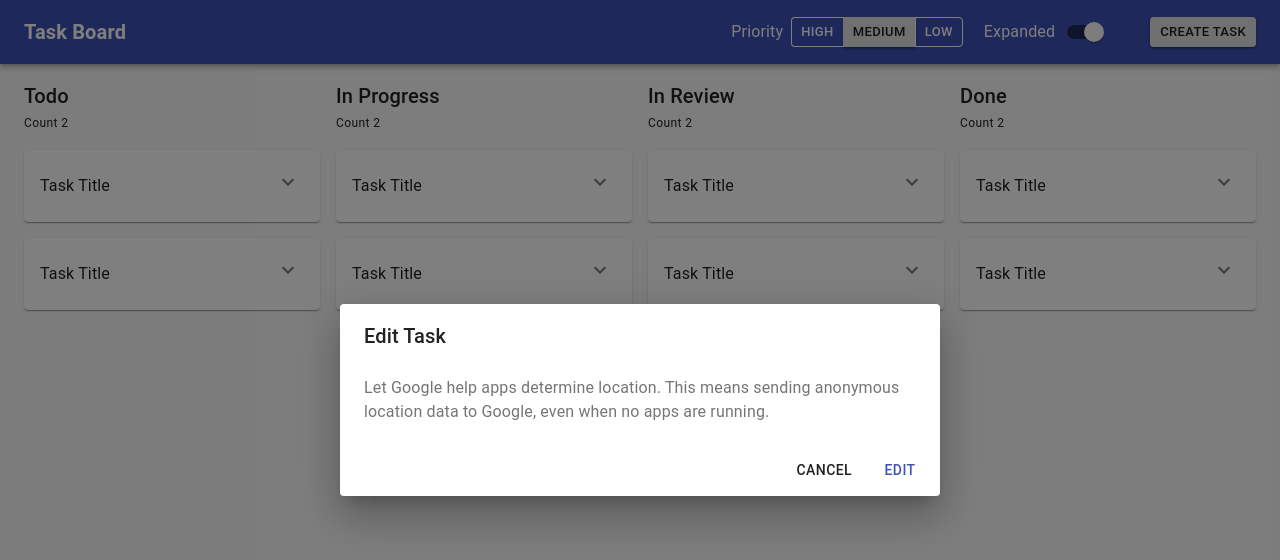
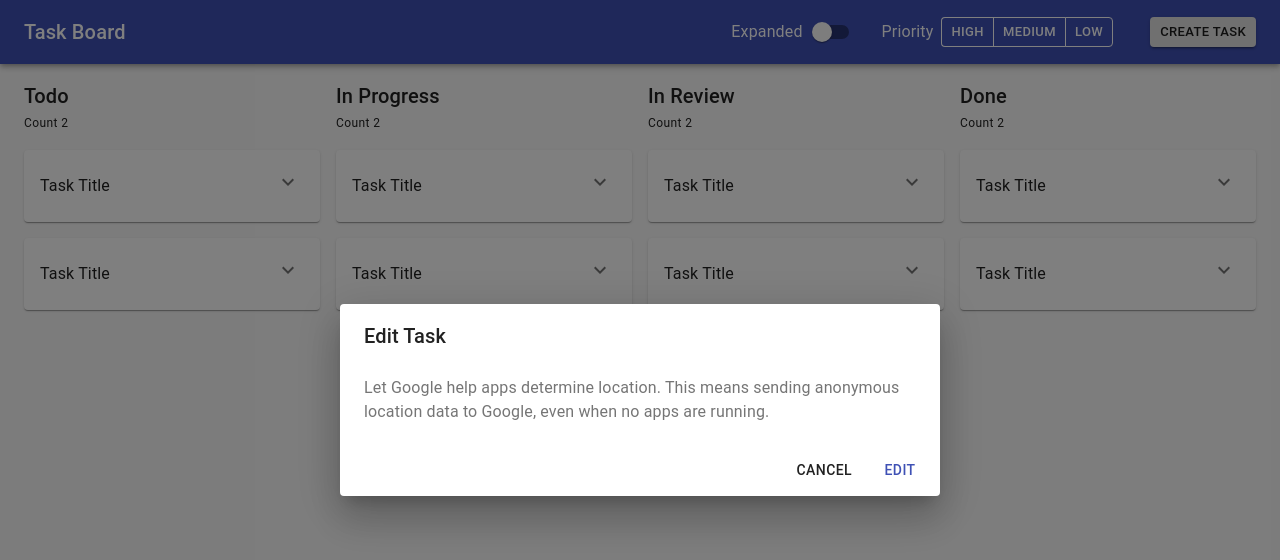
Before and after one commit to leocristofani/task-board, a React (Create React App) app: page /edit-task/1 in a window 1280 px wide. Shown: the top 560 px of the page. Built offline with nearby package versions, Linux system fonts and the light colour scheme.

Commit message:
connect filters to url params

```diff
--- a/package.json
+++ b/package.json
@@ -5,10 +5,10 @@
   "dependencies": {
     "@material-ui/core": "^4.12.3",
     "@material-ui/icons": "^4.11.2",
-    "@types/react-router-dom": "^5.1.8",
     "react": "^17.0.2",
     "react-dom": "^17.0.2",
     "react-router-dom": "^5.3.0",
+    "query-string": "^7.0.1",
     "web-vitals": "^1.0.1"
   },
   "devDependencies": {
@@ -19,6 +19,8 @@
     "@types/node": "^12.0.0",
     "@types/react": "^17.0.0",
     "@types/react-dom": "^17.0.0",
+    "@types/query-string": "^6.3.0",
+    "@types/react-router-dom": "^5.1.8",
     "react-scripts": "4.0.3",
     "typescript": "^4.1.2"
   },
--- a/src/modules/app/app.tsx
+++ b/src/modules/app/app.tsx
@@ -1,16 +1,19 @@
-import { BrowserRouter as Router } from "react-router-dom";
+import { BrowserRouter as RouteProvider } from "react-router-dom";
 import { createTheme, CssBaseline, ThemeProvider } from "@material-ui/core";
 
 import TaskBoard from "../task-board/task-board";
+import { URLProvider } from "../../shared/url-privoder/url-provider";
 
 export default function App() {
   return (
     <>
       <CssBaseline />
       <ThemeProvider theme={createTheme({})}>
-        <Router>
-          <TaskBoard />
-        </Router>
+        <RouteProvider>
+          <URLProvider>
+            <TaskBoard />
+          </URLProvider>
+        </RouteProvider>
       </ThemeProvider>
     </>
   );
--- a/src/modules/task-board/view/expand-toggle/expand-toggle.tsx
+++ b/src/modules/task-board/view/expand-toggle/expand-toggle.tsx
@@ -1,11 +1,24 @@
+import { useHistory } from "react-router-dom";
 import { FormControlLabel, Switch } from "@material-ui/core";
+import { useURL } from "../../../../shared/url-privoder/url-provider";
 
 export default function ExpandToggle() {
+  const history = useHistory();
+  const url = useURL();
+
+  const expanded = url.hasParam("expanded", "true");
+
+  const toggleExpanded = () => {
+    history.push(url.withParam("expanded", `${!expanded}`));
+  };
+
   return (
     <FormControlLabel
       label="Expanded"
       labelPlacement="start"
-      control={<Switch checked color="default" />}
+      control={
+        <Switch checked={expanded} color="default" onClick={toggleExpanded} />
+      }
     />
   );
 }
--- /dev/null
+++ b/src/modules/task-board/view/priority-filter/priority-filter.styles.ts
@@ -0,0 +1,9 @@
+import { makeStyles } from "@material-ui/core";
+
+const useStyles = makeStyles(() => ({
+  active: {
+    opacity: 0.75,
+  },
+}));
+
+export default useStyles;
--- a/src/modules/task-board/view/priority-filter/priority-filter.tsx
+++ b/src/modules/task-board/view/priority-filter/priority-filter.tsx
@@ -1,6 +1,21 @@
-import { Box, Button, ButtonGroup, FormControlLabel } from "@material-ui/core";
+import { Box, ButtonGroup, FormControlLabel } from "@material-ui/core";
+
+import { TaskPriority } from "../../task-board-types";
+import { LinkButton } from "../../../../shared/ui/link-bottom/link-button";
+import { useURL } from "../../../../shared/url-privoder/url-provider";
+
+import useStyles from "./priority-filter.styles";
+
+const taskPriorityList: { priority: TaskPriority; label: string }[] = [
+  { priority: "high", label: "High" },
+  { priority: "medium", label: "Medium" },
+  { priority: "low", label: "Low" },
+];
 
 export default function PriorityFilter() {
+  const url = useURL();
+  const classes = useStyles();
+
   return (
     <FormControlLabel
       label="Priority"
@@ -8,11 +23,17 @@ export default function PriorityFilter() {
       control={
         <Box ml={1}>
           <ButtonGroup size="small" color="inherit" variant="outlined">
-            <Button>High</Button>
-            <Button variant="contained" color="default">
-              Medium
-            </Button>
-            <Button>Low</Button>
+            {taskPriorityList.map(({ priority, label }) => (
+              <LinkButton
+                key={priority}
+                to={url.withParam("priority", priority)}
+                className={
+                  url.hasParam("priority", priority) ? classes.active : ""
+                }
+              >
+                {label}
+              </LinkButton>
+            ))}
           </ButtonGroup>
         </Box>
       }
--- a/src/modules/task-board/view/task-board-actions/task-board-actions.styles.ts
+++ b/src/modules/task-board/view/task-board-actions/task-board-actions.styles.ts
@@ -10,7 +10,7 @@ const useStyles = makeStyles((theme) => ({
   },
   label: {
     flexGrow: 1,
-    fontWeight: theme.typography.fontWeightBold,
+    textDecoration: "none",
   },
 }));
 
--- a/src/modules/task-board/view/task-board-actions/task-board-actions.tsx
+++ b/src/modules/task-board/view/task-board-actions/task-board-actions.tsx
@@ -1,10 +1,11 @@
+import { Link } from "react-router-dom";
 import { AppBar, Box, Container, Toolbar, Typography } from "@material-ui/core";
 
 import ExpandToggle from "../expand-toggle/expand-toggle";
 import PriorityFilter from "../priority-filter/priority-filter";
+import { LinkButton } from "../../../../shared/ui/link-bottom/link-button";
 
 import useStyles from "./task-board-actions.styles";
-import { LinkButton } from "../../../../shared/ui/link-bottom/link-button";
 
 export default function TaskBoardActions() {
   const classes = useStyles();
@@ -13,14 +14,20 @@ export default function TaskBoardActions() {
     <AppBar position="relative" className={classes.appBar}>
       <Container>
         <Toolbar className={classes.toolbar}>
-          <Typography variant="h6" className={classes.label}>
+          <Typography
+            to="/"
+            variant="h6"
+            color="inherit"
+            component={Link}
+            className={classes.label}
+          >
             Task Board
           </Typography>
 
-          <PriorityFilter />
+          <ExpandToggle />
 
           <Box ml={2} mr={6}>
-            <ExpandToggle />
+            <PriorityFilter />
           </Box>
 
           <LinkButton size="small" variant="contained" to="/create-task">
--- a/src/modules/task-board/view/task-board-card/task-board-card.tsx
+++ b/src/modules/task-board/view/task-board-card/task-board-card.tsx
@@ -39,13 +39,19 @@ export default function TaskBoardCard(props: TaskBoardCardPrpos) {
         }
       />
       <Collapse in={expanded}>
+        {expanded ? (
+          <>
             <CardContent className={classes.content}>
               <Typography variant="body1">{props.task.description}</Typography>
             </CardContent>
             <CardActions>
-          <LinkButton to={`/delete-task/${props.task.id}`}>Delete</LinkButton>
+              <LinkButton to={`/delete-task/${props.task.id}`}>
+                Delete
+              </LinkButton>
               <LinkButton to={`/edit-task/${props.task.id}`}>Edit</LinkButton>
             </CardActions>
+          </>
+        ) : null}
       </Collapse>
     </Card>
   );
--- a/src/modules/task-board/view/task-board-table/task-board-table.tsx
+++ b/src/modules/task-board/view/task-board-table/task-board-table.tsx
@@ -1,6 +1,6 @@
 import { Container, Grid } from "@material-ui/core";
+
 import generateId from "../../../../shared/utils";
-
 import { Task, TaskProgress } from "../../task-board-types";
 import TaskBoardColumn from "../task-board-column/task-board-column";
 
@@ -37,7 +37,7 @@ export default function TaskBoardTable() {
     <Container maxWidth="lg">
       <Grid container spacing={2}>
         {taskProgressList.map(({ label, progress }) => (
-          <TaskBoardColumn label={label} tasks={tasks} />
+          <TaskBoardColumn key={progress} label={label} tasks={tasks} />
         ))}
       </Grid>
     </Container>
--- /dev/null
+++ b/src/shared/url-privoder/url-provider.tsx
@@ -0,0 +1,48 @@
+import queryString from "query-string";
+import { useLocation } from "react-router-dom";
+import React, { useContext, useEffect, useState } from "react";
+
+interface URLContextValue {
+  withParam: (key: string, value: string) => string;
+  hasParam: (key: string, value: string) => boolean;
+}
+
+const defaultValue: URLContextValue = {
+  withParam: (_: string, __: string) => "",
+  hasParam: (_: string, __: string) => false,
+};
+
+const URLContext = React.createContext(defaultValue);
+
+export interface URLProviderProps {
+  children: React.ReactNode;
+}
+
+export function URLProvider(props: URLProviderProps) {
+  const location = useLocation();
+  const [state, setState] = useState(defaultValue);
+
+  useEffect(() => {
+    setState({
+      withParam: (key: string, value: string) => {
+        const parsedParams = queryString.parse(location.search);
+        parsedParams[key] = value;
+
+        return `${location.pathname}?${queryString.stringify(parsedParams)}`;
+      },
+      hasParam: (key: string, value: string) => {
+        const parsedParams = queryString.parse(location.search);
+
+        return parsedParams[key] === value;
+      },
+    });
+  }, [location]);
+
+  return (
+    <URLContext.Provider value={state}>{props.children}</URLContext.Provider>
+  );
+}
+
+export function useURL() {
+  return useContext(URLContext);
+}
```
Also changed, not shown: 1 other file (tests, documents, lock files or other folders). Lines whose indentation alone changed are shown as unchanged.
